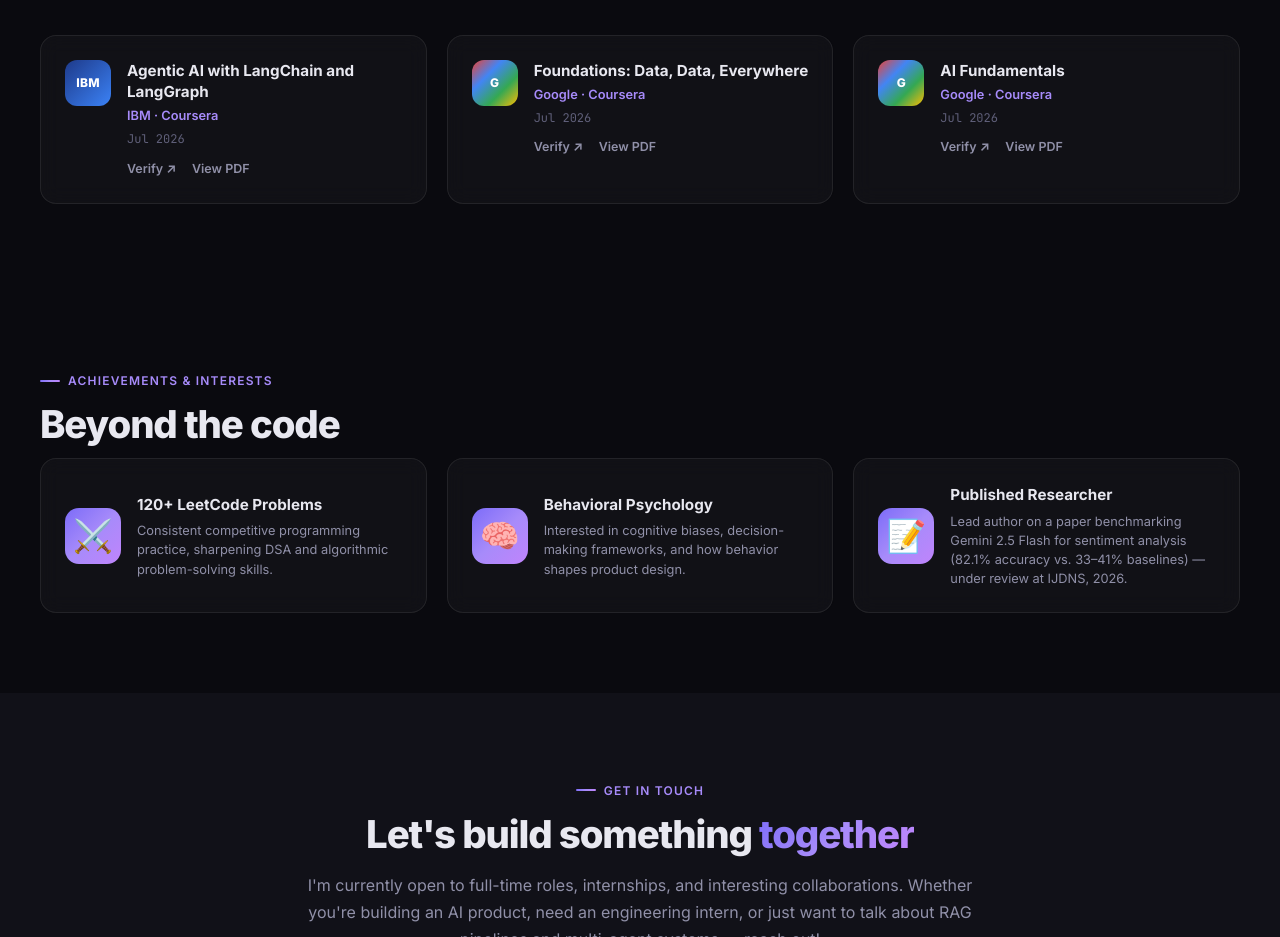
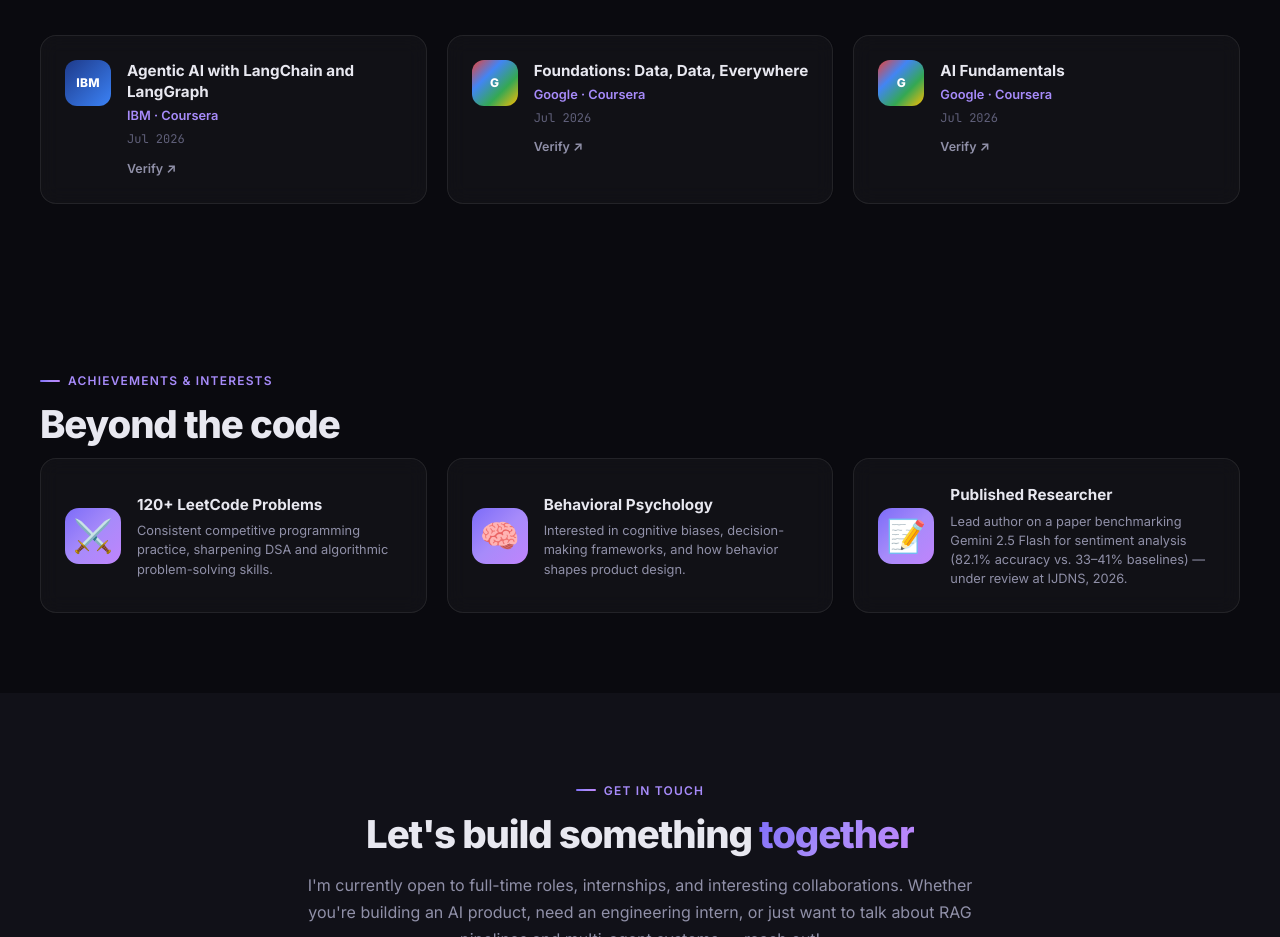
Before and after one commit to apekshasaxena12/portfolio, a website: page index.html in a window 1280 px wide. Shown: the part 4840-5777 px from the top of the page. Drawn offline with Linux system fonts and the light colour scheme.

Commit message:
Update index.html

```diff
--- a/index.html
+++ b/index.html
@@ -1763,7 +1763,6 @@
             <div class="cert-date">Jul 2026</div>
             <div class="cert-links">
               <a href="https://coursera.org/share/be0630e2728fb17b63a80b2ce960f6bf" target="_blank" rel="noopener" class="cert-link">Verify ↗</a>
-              <a href="screenshots/Certifications/Coursera%2061A3PN707MA6.pdf" target="_blank" rel="noopener" class="cert-link">View PDF</a>
             </div>
           </div>
         </div>
@@ -1775,7 +1774,6 @@
             <div class="cert-date">Jul 2026</div>
             <div class="cert-links">
               <a href="https://coursera.org/share/3dc34ed94f4c158a30fa7838ce7843fb" target="_blank" rel="noopener" class="cert-link">Verify ↗</a>
-              <a href="screenshots/Certifications/Coursera%204HMWCCMKG3N6.pdf" target="_blank" rel="noopener" class="cert-link">View PDF</a>
             </div>
           </div>
         </div>
@@ -1787,7 +1785,6 @@
             <div class="cert-date">Jul 2026</div>
             <div class="cert-links">
               <a href="https://coursera.org/share/bff49273dc34e22f3e4b4907ba2b80ff" target="_blank" rel="noopener" class="cert-link">Verify ↗</a>
-              <a href="screenshots/Certifications/Coursera%20IPGPW3ID2GFN.pdf" target="_blank" rel="noopener" class="cert-link">View PDF</a>
             </div>
           </div>
         </div>
```
